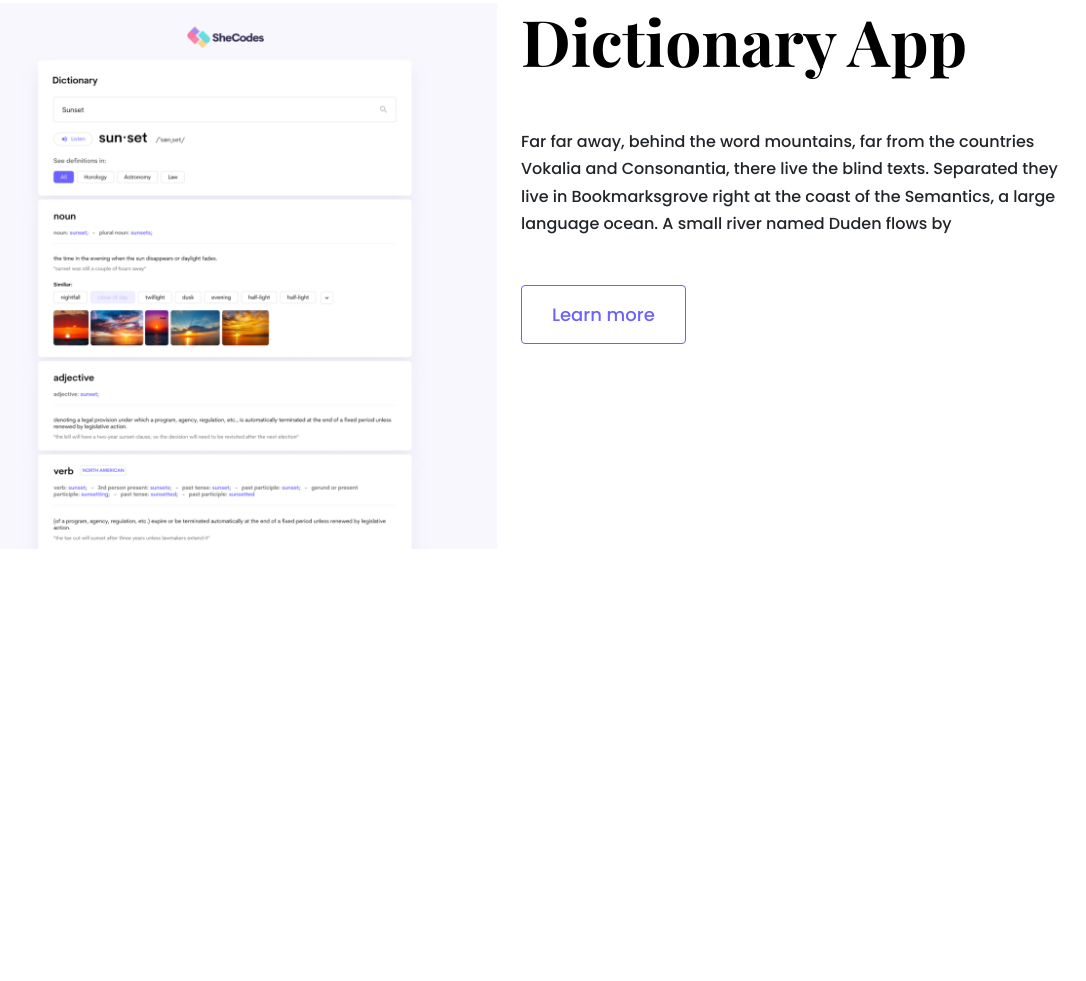
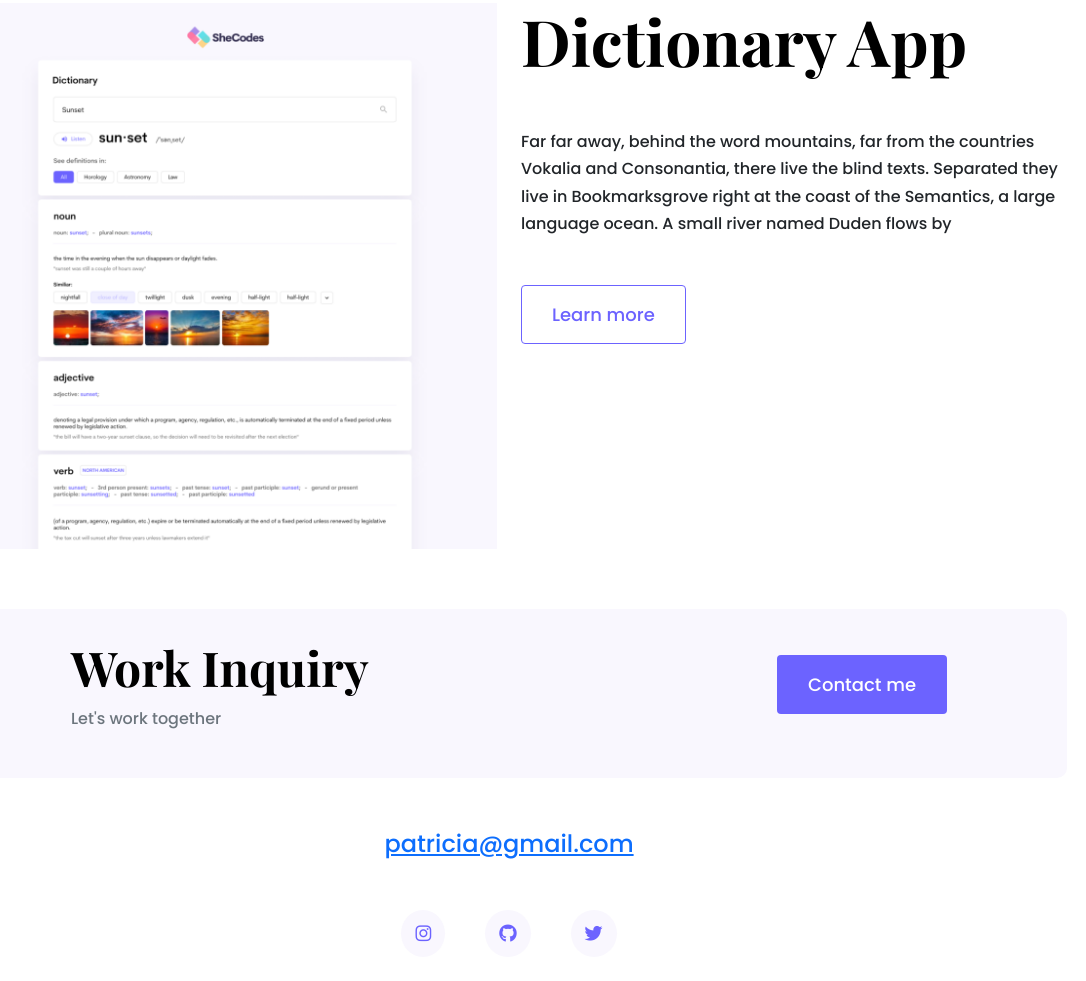
Before and after one commit to arezou-r/portfolio-project, a plain HTML site: page index.html in a window 1280 px wide. Shown: the part 2066-3047 px from the top of the page, without its empty margins (131-1217 px from the left). Before the commit the page ends 2663 px from the top, so only its background shows below. Drawn offline with nearby package versions, Linux system fonts and the light colour scheme.

Commit message:
Added footer

```diff
--- a/index.html
+++ b/index.html
@@ -102,7 +102,25 @@
             </div>
         </div>
 
-        <footer></footer>
+        <footer>
+            <div class="contact-box justify-content-between mb-5 d-none d-md-flex">
+                <div>
+                    <h4>Work Inquiry</h4>
+                    <p class="text-muted">Let's work together</p>
+                </div>
+                <div>
+                    <a href="#" class="btn btn-branding mt-3">Contact me</a>
+                </div>
+            </div>
+            <div class="email-link d-flex justify-content-center mb-5">
+                <a href="mailto:patricia@gmail.com">patricia@gmail.com</a>
+            </div>
+            <div class="social-link d-flex justify-content-center">
+                <a href="https://www.instragram.com/patricia" target="_blank"><i class="fa fa-instagram"></i></a>
+                <a href="https://www.github.com/patricia" target="_blank"><i class="fa fa-github"></i></a>
+                <a href="https://www.twitter.com/patricia" target="_blank"><i class="fa fa-brands fa-twitter"></i></a>
+            </div>
+        </footer>
     </div>
 </body>
 
--- a/styles/main.css
+++ b/styles/main.css
@@ -34,6 +34,10 @@
 
     h3 {
         font-size: 24px;
+    }
+
+    h4 {
+        font-size: 48px;
     }
 
     p {
@@ -159,6 +163,53 @@
         max-height: 40px;
     }
 
+    footer {
+        margin: 60px 0;
+    }
+
+    footer .contact-box {
+        background: var(--secondary-color);
+        padding: 30px 120px;
+        border-radius: 10px;
+        -webkit-border-radius: 10px;
+        -moz-border-radius: 10px;
+        -ms-border-radius: 10px;
+        -o-border-radius: 10px;
+    }
+
+    footer .email-link {
+        text-decoration: none;
+        color: black;
+        font-size: 24px;
+    }
+
+    footer .email-link:hover {
+        color: var(--branding-color);
+    }
+
+    footer .social-link a {
+        margin: 0px 20px;
+        color: var(--branding-color);
+        background-color: var(--secondary-color);
+        padding: 10px 14px;
+        font-size: 18px;
+        border-radius: 50%;
+        -webkit-border-radius: 50%;
+        -moz-border-radius: 50%;
+        -ms-border-radius: 50%;
+        -o-border-radius: 50%;
+        transition: all 100ms ease-in-out;
+        -webkit-transition: all 100ms ease-in-out;
+        -moz-transition: all 100ms ease-in-out;
+        -ms-transition: all 100ms ease-in-out;
+        -o-transition: all 100ms ease-in-out;
+    }
+
+    footer .social-link a:hover {
+        color: #fff;
+        background-color: var(--branding-color);
+    }
+
     @media (max-width: 900px) {
         h1 {
             font-size: 45px;
@@ -166,6 +217,9 @@
         }
         h2 {
             font-size: 44px;
+        }
+        h4 {
+            font-size: 26px;
         }
         .hero {
             padding: 80px 20px;
```
